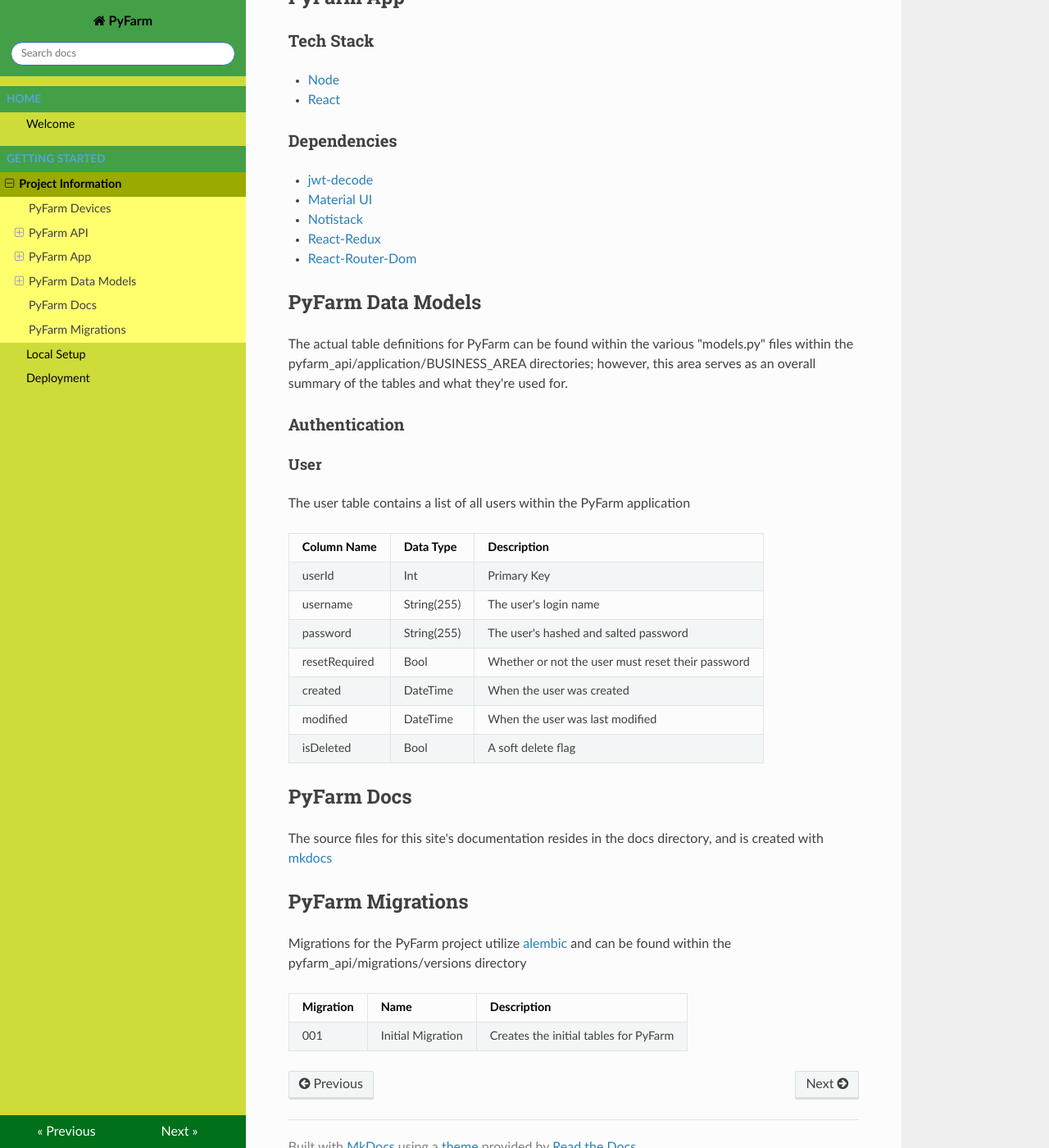
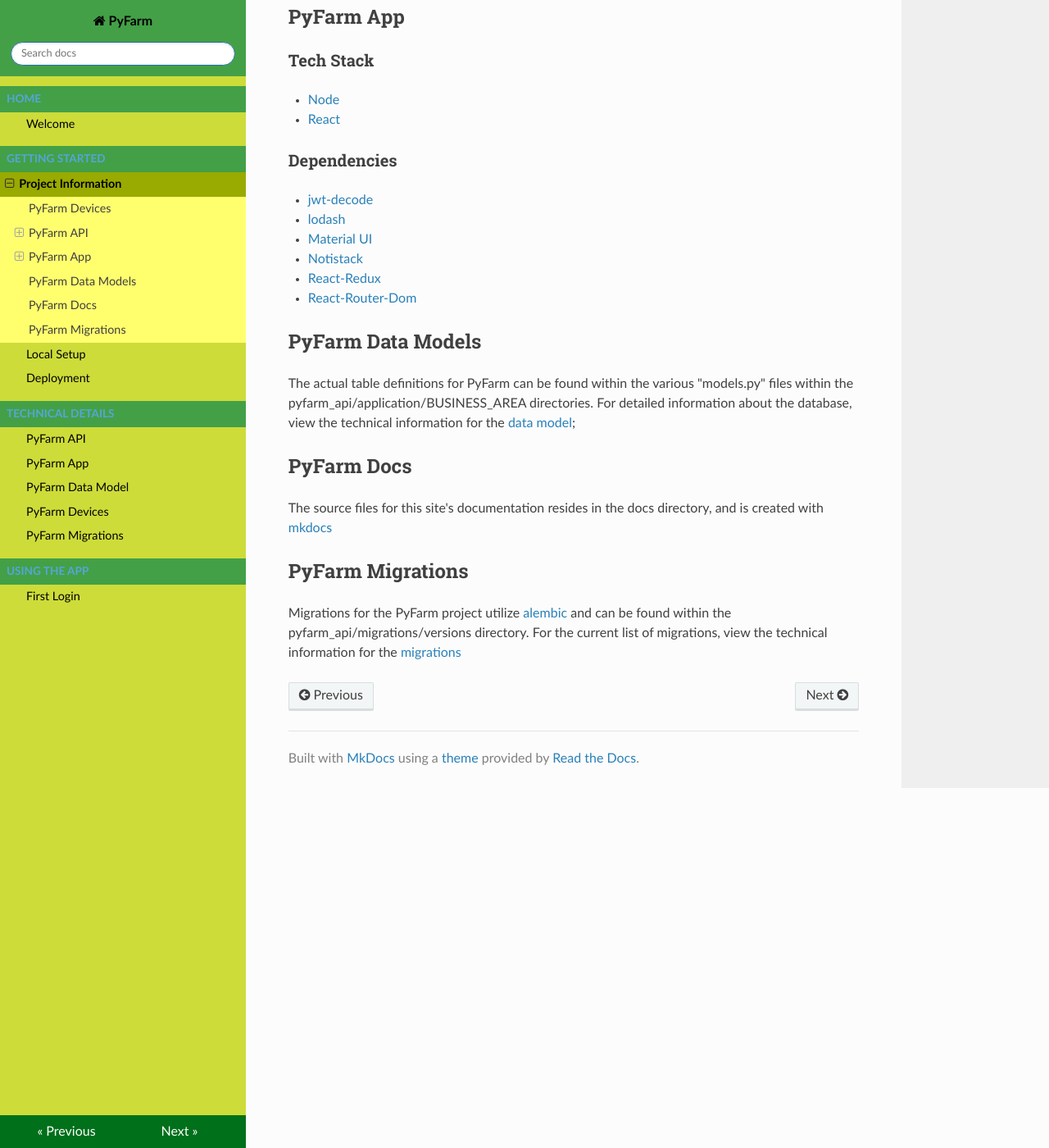
Before and after one commit to Demetrioz/PyFarm, an MkDocs documentation site: the page built from docs/getting_started/information.md, in a window 1280 px wide and 1400 px high, scrolled down 680 px. Shown: the whole window at 82% size. Built offline with MkDocs 1.6.1, drawn with Linux system fonts in a browser that asks for light colours; nearby versions of some CDN libraries; some of the changed text lies outside the part shown.

Commit message:
Documentation
Updated documentation

```diff
--- a/docs/getting_started/information.md
+++ b/docs/getting_started/information.md
@@ -2,7 +2,9 @@
 
 ## PyFarm Devices
 
-PyFarm Devices can be used by themselves or
+PyFarm Devices can be used by themselves or in conjuction with the web app and
+web api. For detailed information on the various devices, view the technical
+information for them [here](../tech_docs/devices.md)
 
 ## PyFarm API
 
@@ -30,6 +32,7 @@
 ### Dependencies
 
 - [jwt-decode](https://github.com/auth0/jwt-decode)
+- [lodash](https://lodash.com/)
 - [Material UI](https://mui.com/)
 - [Notistack](https://iamhosseindhv.com/notistack)
 - [React-Redux](https://react-redux.js.org/)
@@ -38,25 +41,9 @@
 ## PyFarm Data Models
 
 The actual table definitions for PyFarm can be found within the various
-"models.py" files within the pyfarm_api/application/BUSINESS_AREA directories;
-however, this area serves as an overall summary of the tables and what they're
-used for.
-
-### Authentication
-
-#### User
-
-The user table contains a list of all users within the PyFarm application
-
-| Column Name   | Data Type   | Description                                       |
-| ------------- | ----------- | ------------------------------------------------- |
-| userId        | Int         | Primary Key                                       |
-| username      | String(255) | The user's login name                             |
-| password      | String(255) | The user's hashed and salted password             |
-| resetRequired | Bool        | Whether or not the user must reset their password |
-| created       | DateTime    | When the user was created                         |
-| modified      | DateTime    | When the user was last modified                   |
-| isDeleted     | Bool        | A soft delete flag                                |
+"models.py" files within the pyfarm_api/application/BUSINESS_AREA directories.
+For detailed information about the database, view the technical information for
+the [data model](../tech_docs/data.md);
 
 ## PyFarm Docs
 
@@ -67,8 +54,6 @@
 
 Migrations for the PyFarm project utilize
 [alembic](https://alembic.sqlalchemy.org/en/latest/) and can be found within
-the pyfarm_api/migrations/versions directory
-
-| Migration | Name              | Description                           |
-| --------- | ----------------- | ------------------------------------- |
-| 001       | Initial Migration | Creates the initial tables for PyFarm |
+the pyfarm_api/migrations/versions directory. For the current list of
+migrations, view the technical information for the
+[migrations](../tech_docs/migrations.md)
--- a/mkdocs.yml
+++ b/mkdocs.yml
@@ -7,6 +7,14 @@
       - Project Information: getting_started/information.md
       - Local Setup: getting_started/local_setup.md
       - Deployment: getting_started/deployment.md
+  - Technical Details:
+      - PyFarm API: tech_docs/api.md
+      - PyFarm App: tech_docs/app.md
+      - PyFarm Data Model: tech_docs/data.md
+      - PyFarm Devices: tech_docs/devices.md
+      - PyFarm Migrations: tech_docs/migrations.md
+  - Using The App:
+      - First Login: app/login.md
 theme: readthedocs
 extra_css: [extra.css]
 markdown_extensions:
```
Also changed, not shown: docs/app/login.md (added, +13 -0 lines), docs/tech_docs/api.md (added, +51 -0 lines), docs/tech_docs/app.md (added, +95 -0 lines), docs/tech_docs/data.md (added, +27 -0 lines), docs/tech_docs/devices.md (added, +3 -0 lines), docs/tech_docs/migrations.md (added, +8 -0 lines), 1 other file.
